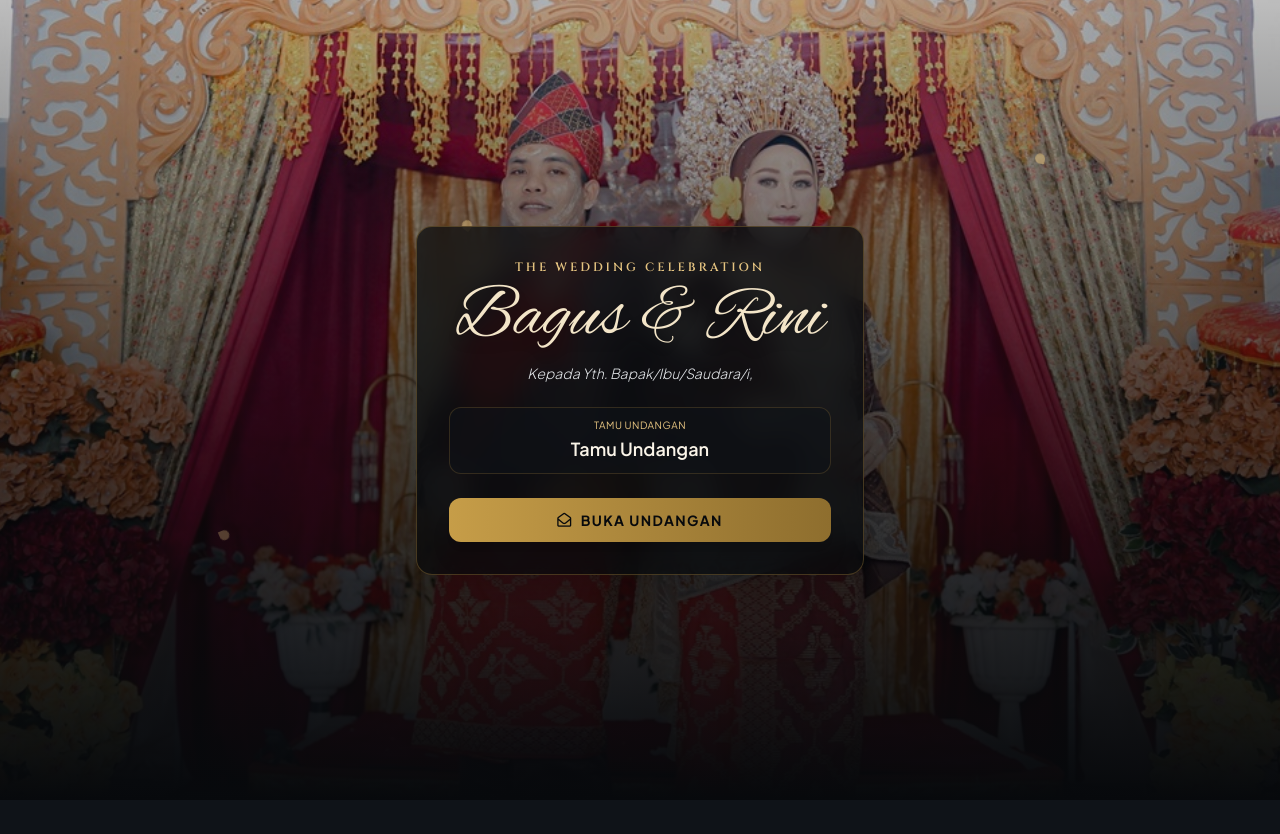
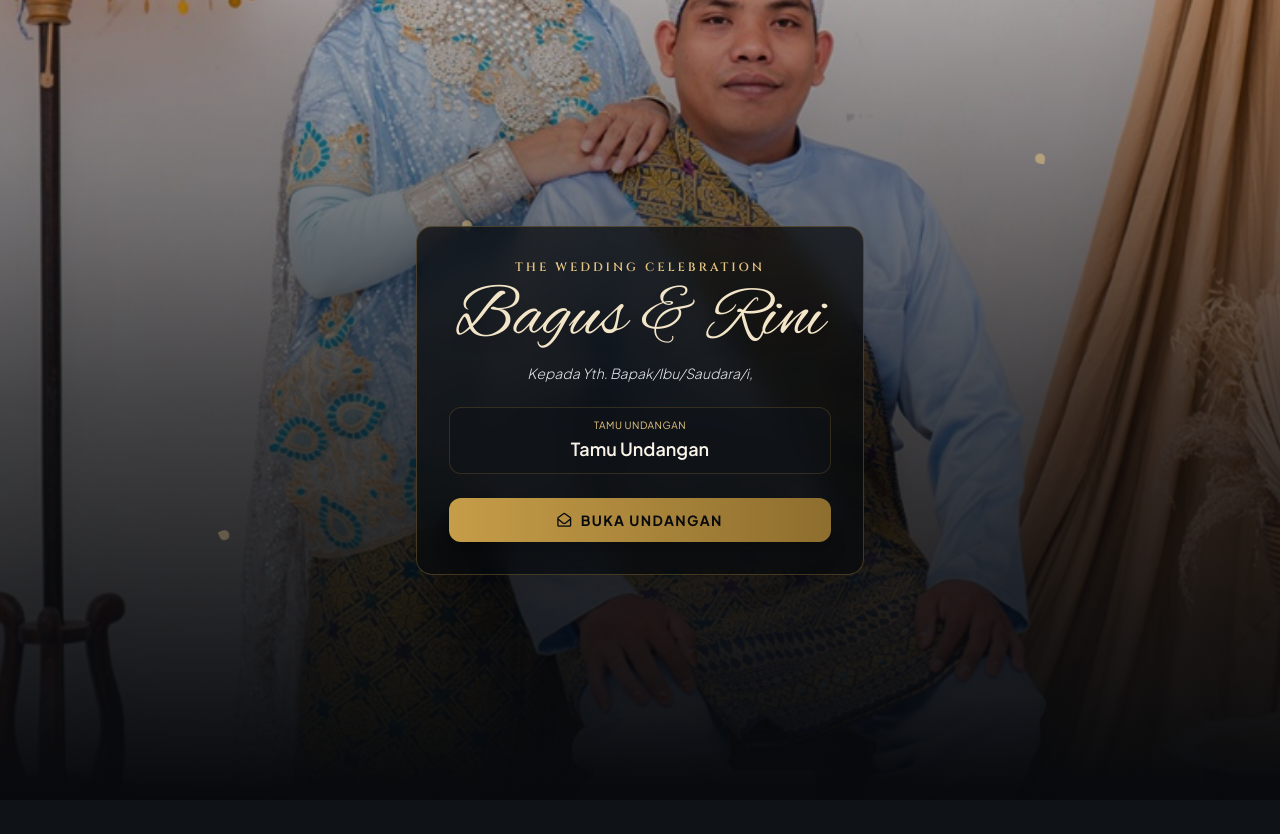
Before and after one commit to maulidinrahmad/pernikahan-bagus-rini, a plain HTML site: page index.html in a window 1280 px wide. Drawn offline with nearby package versions, Linux system fonts and the light colour scheme; no server answers.

Commit message:
ganti foto cover

```diff
--- a/index.html
+++ b/index.html
@@ -157,7 +157,7 @@
     <!-- Halaman Cover Sinematik -->
     <div id="cover" class="fixed inset-0 z-50 flex flex-col items-center justify-end md:justify-center p-4 md:p-6 text-center transition-transform duration-1000 overflow-hidden" :class="opened ? '-translate-y-full' : 'translate-y-0'">
         <div class="absolute inset-0 z-0">
-            <img src="images/DSC08066.jpg.jpeg" alt="Cinematic Cover" class="w-full h-full object-cover object-center scale-105 filter brightness-75">
+            <img src="images/gallery3.jpeg" alt="Cinematic Cover" class="w-full h-full object-cover object-center scale-105 filter brightness-75">
             <div class="absolute inset-0 bg-gradient-to-t from-cinematic-950 via-cinematic-950/60 to-transparent"></div>
         </div>
 
```
